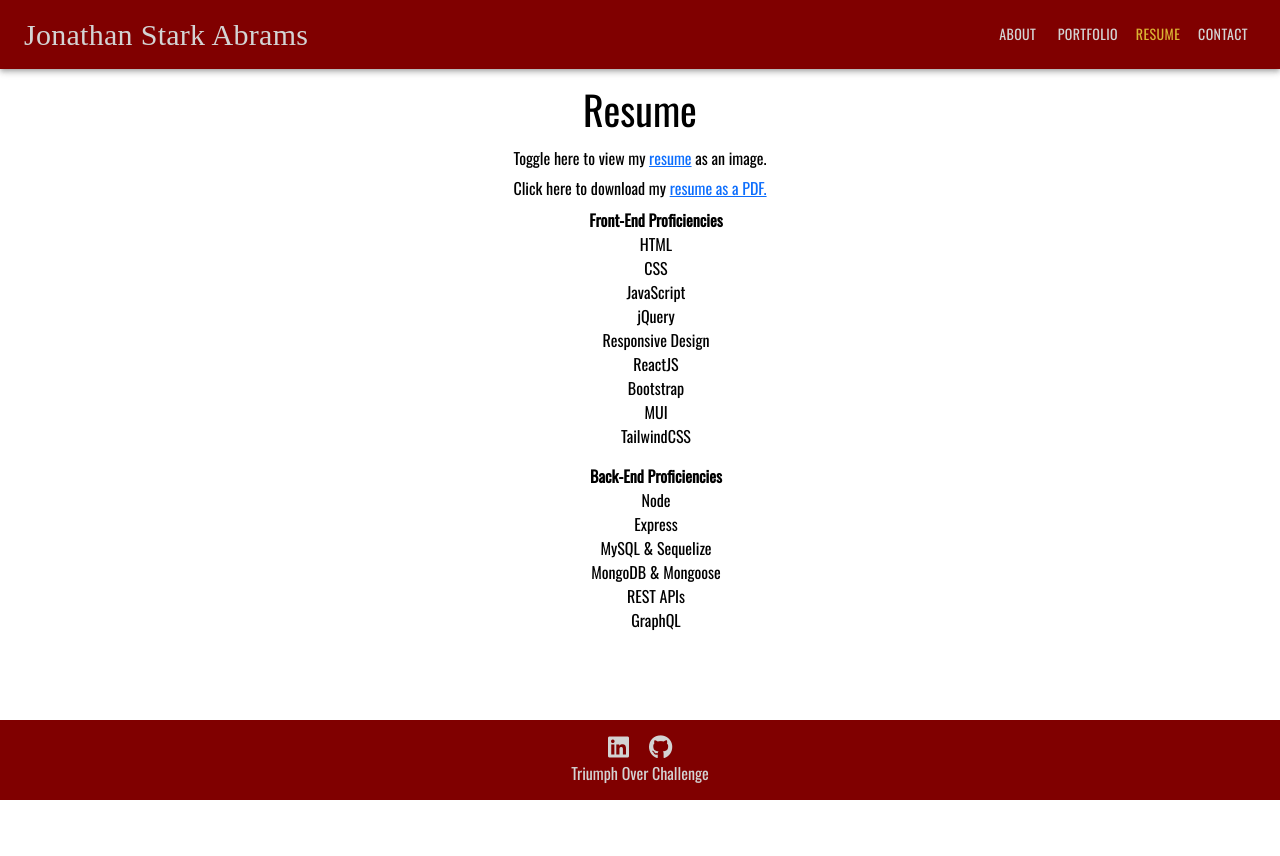
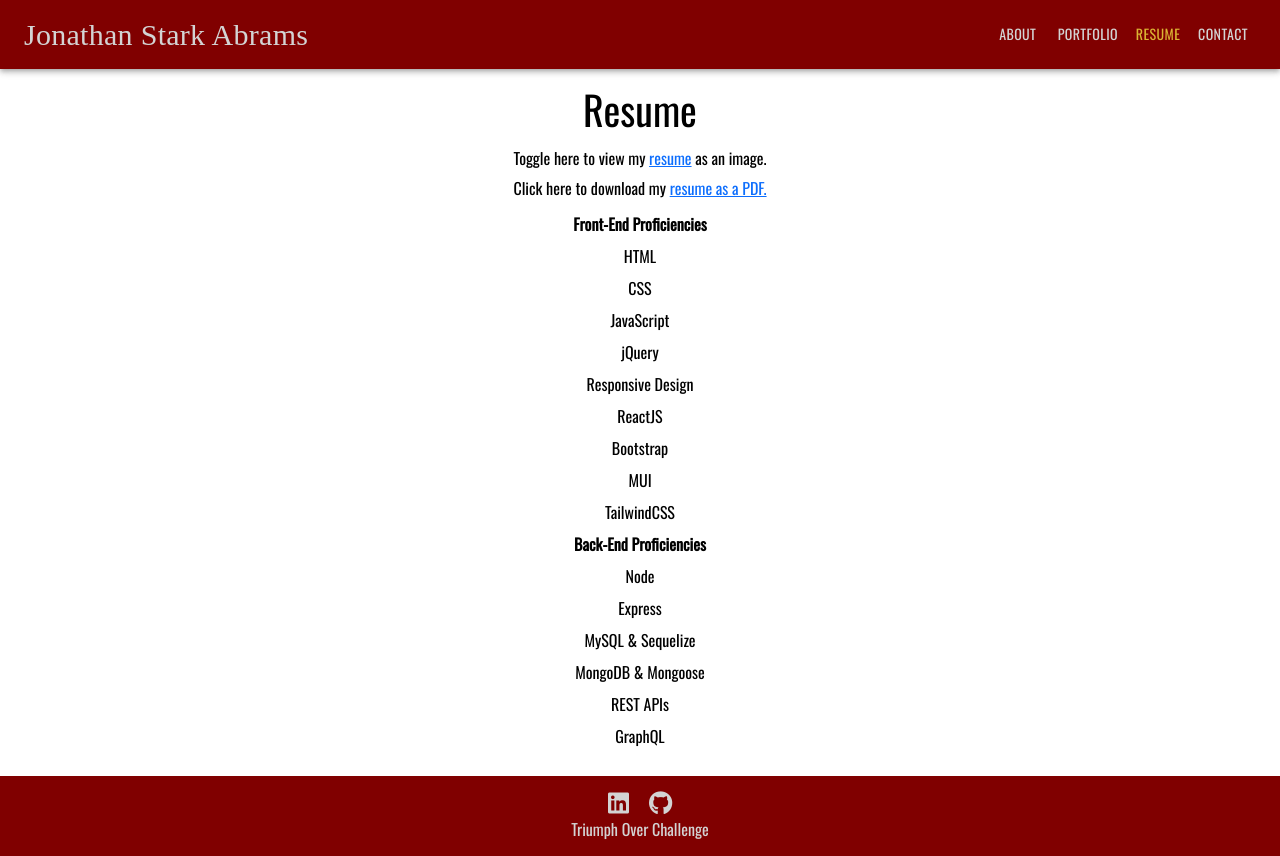
Before and after one commit to jabrams513/react-portfolio, a React (Vite) app: page /resume in a window 1280 px wide. Before the commit the page ends 800 px from the top, so only its background shows below. Built offline with nearby package versions, Linux system fonts and the light colour scheme; a web font is replaced by a local one.

Commit message:
style on resume

```diff
--- a/src/pages/Resume.jsx
+++ b/src/pages/Resume.jsx
@@ -53,7 +53,7 @@ export default function Resume() {
       </div>
       {showPDF ? (
         <div className="pb-2 mx-auto" style={{ maxWidth: '800px', textAlign: 'center' }}>
-          <ul className="mx-auto">
+          <ul className="mx-auto" style={{ lineHeight: '2', padding: 0, margin: '0 auto' }}>
             <strong>Front-End Proficiencies</strong>
             <li>HTML</li>
             <li>CSS</li>
@@ -65,7 +65,7 @@ export default function Resume() {
             <li>MUI</li>
             <li>TailwindCSS</li>
           </ul>
-          <ul className="mx-auto">
+          <ul className="mx-auto" style={{ lineHeight: '2', padding: 0, margin: '0 auto' }}>
             <strong>Back-End Proficiencies</strong>
             <li>Node</li>
             <li>Express</li>
```
